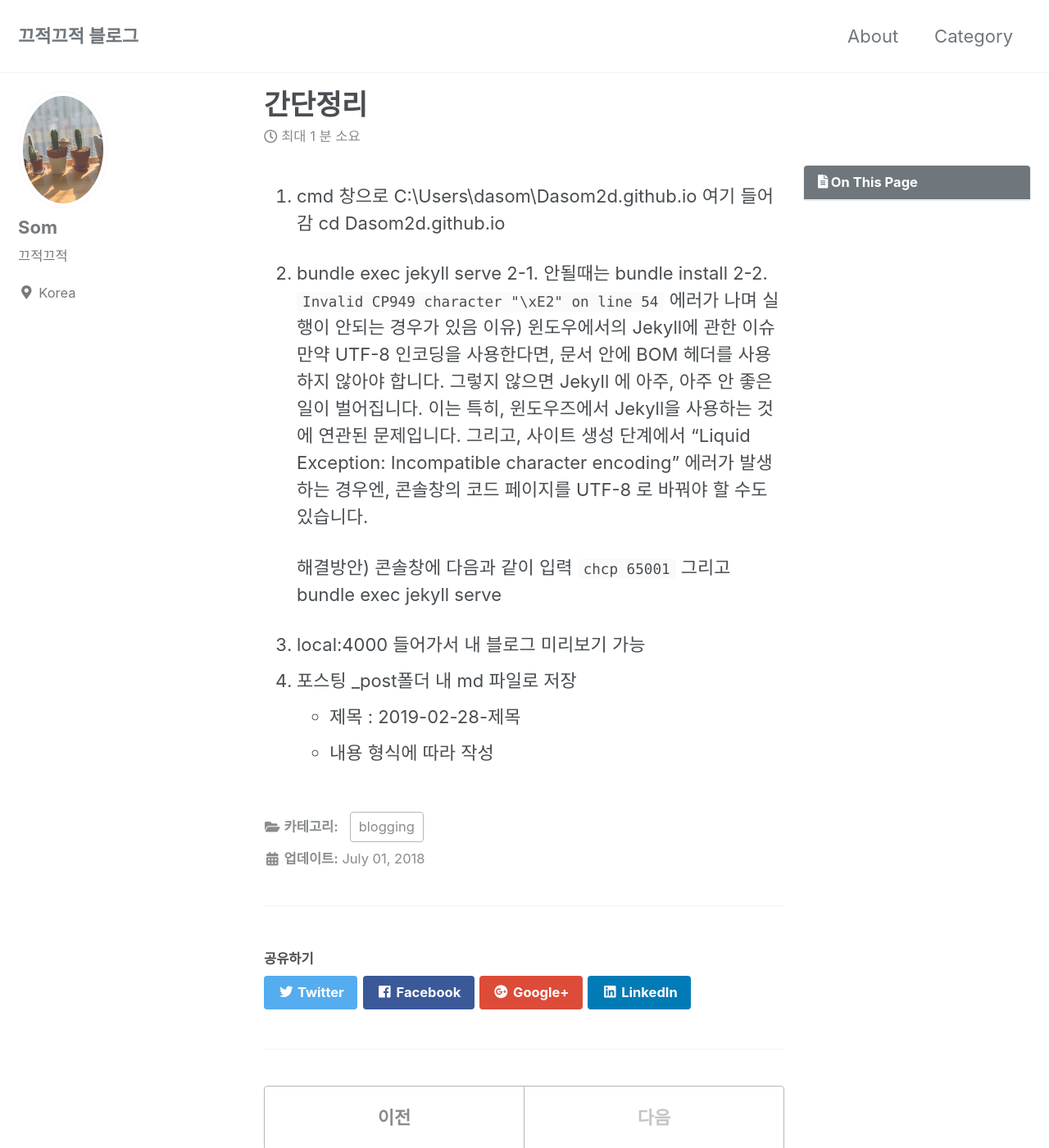
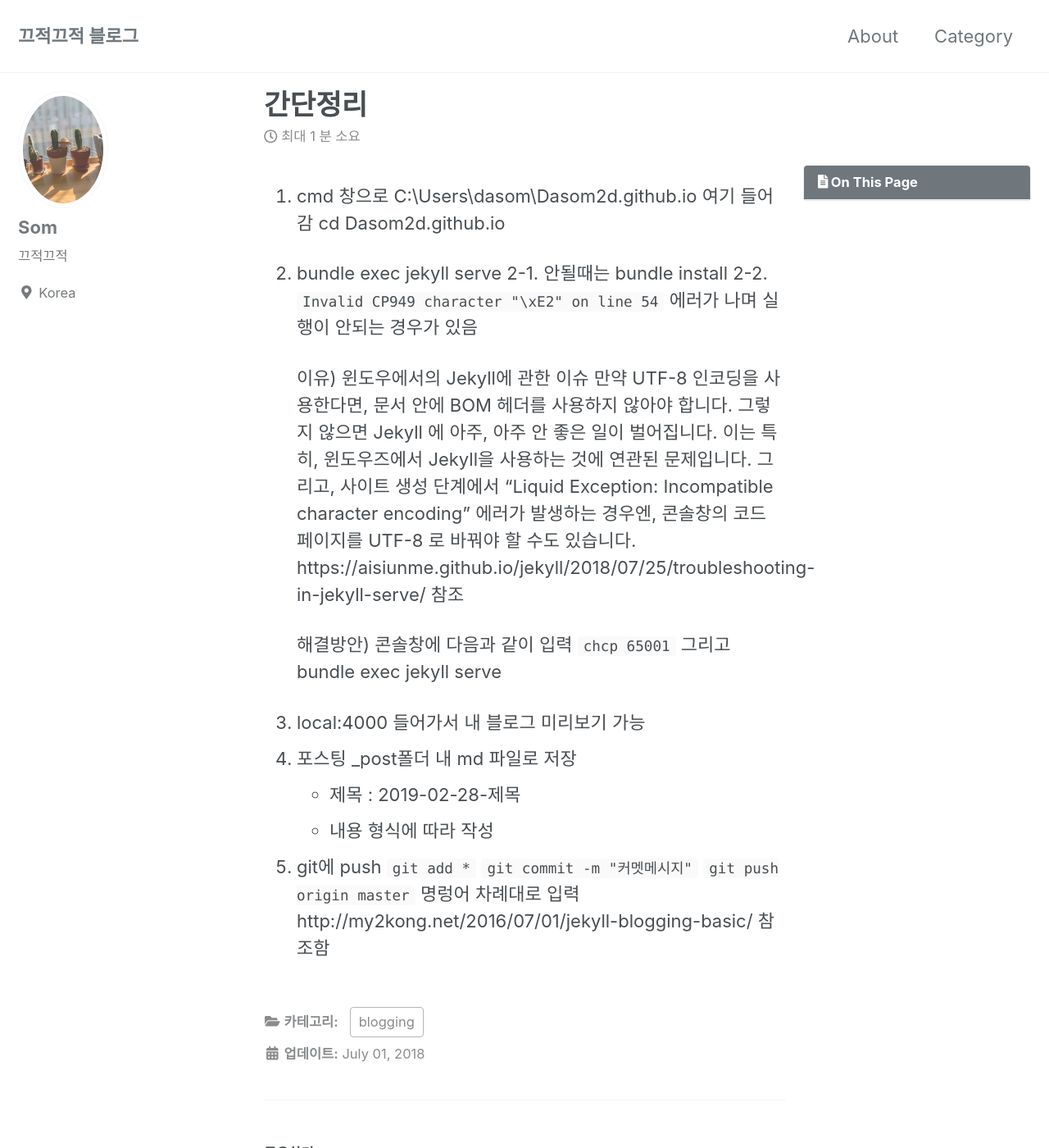
Before and after one commit to Dasom2d/Dasom2d.github.io, a Jekyll site: the page built from _posts/2019-02-28-test.md, in a window 1280 px wide and 1400 px high. Shown: the whole window at 82% size. Built offline with Jekyll 4.4.1, drawn with Linux system fonts in a browser that asks for light colours; cached includes are drawn as plain includes.

Commit message:
add second posting

```diff
--- a/_posts/2019-02-28-test.md
+++ b/_posts/2019-02-28-test.md
@@ -13,6 +13,7 @@ cd Dasom2d.github.io
 2. bundle exec jekyll serve
     2-1. 안될때는 bundle install
     2-2. `Invalid CP949 character "\xE2" on line 54` 에러가 나며 실행이 안되는 경우가 있음
+
     이유)
     윈도우에서의 Jekyll에 관한 이슈
     만약 UTF-8 인코딩을 사용한다면, 문서 안에 BOM 헤더를 사용하지 않아야 합니다.
@@ -20,6 +21,7 @@ cd Dasom2d.github.io
     이는 특히, 윈도우즈에서 Jekyll을 사용하는 것에 연관된 문제입니다.
     그리고, 사이트 생성 단계에서 “Liquid Exception: Incompatible character encoding” 에러가 발생하는 경우엔,
     콘솔창의 코드 페이지를 UTF-8 로 바꿔야 할 수도 있습니다.
+    https://aisiunme.github.io/jekyll/2018/07/25/troubleshooting-in-jekyll-serve/ 참조
 
     해결방안)
     콘솔창에 다음과 같이 입력
@@ -30,3 +32,9 @@ cd Dasom2d.github.io
 	_post폴더 내 md 파일로 저장
     - 제목 : 2019-02-28-제목
     - 내용 형식에 따라 작성
+5. git에 push
+	`git add *`
+    `git commit -m "커멧메시지"`
+    `git push origin master`
+    명렁어 차례대로 입력
+    http://my2kong.net/2016/07/01/jekyll-blogging-basic/ 참조함
```
